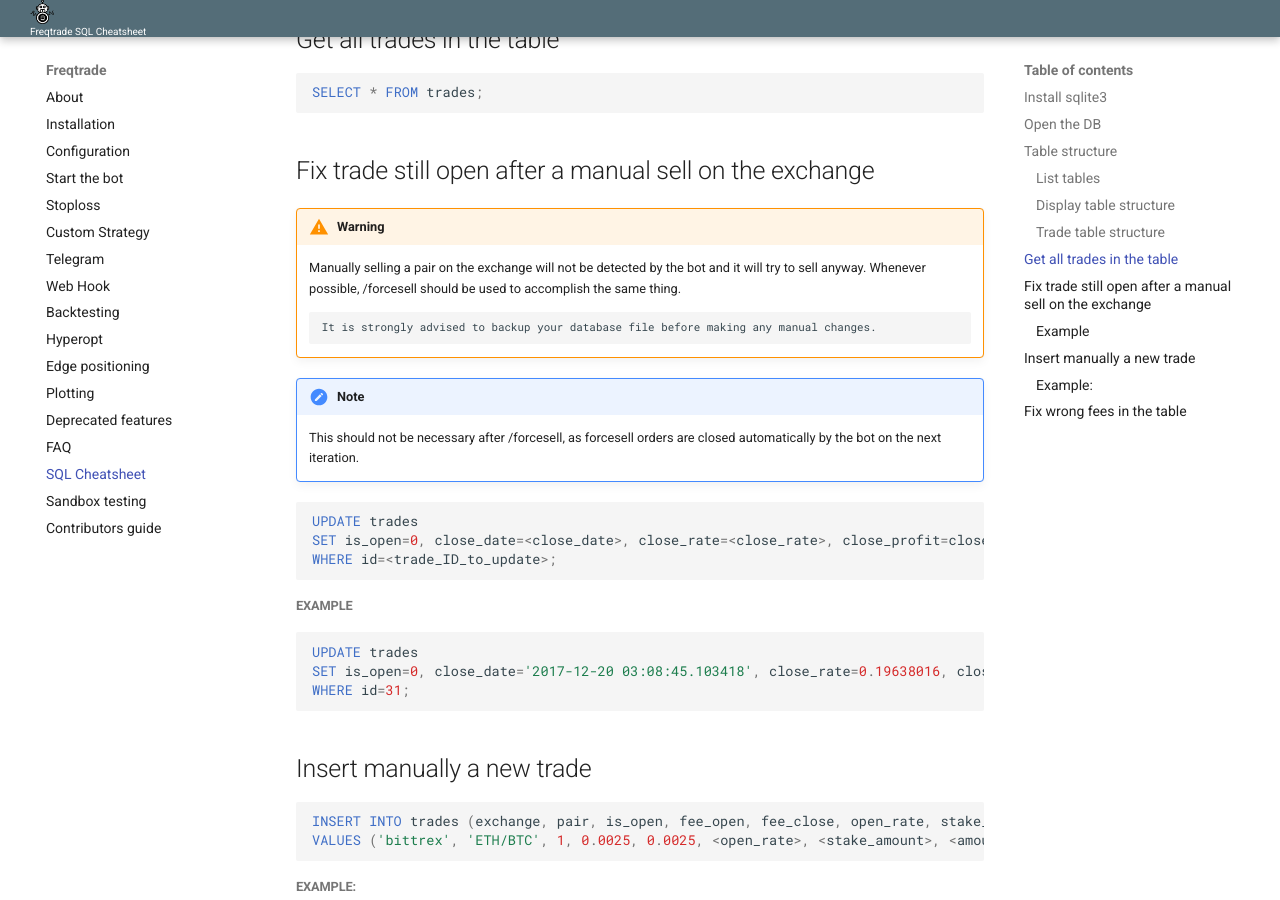
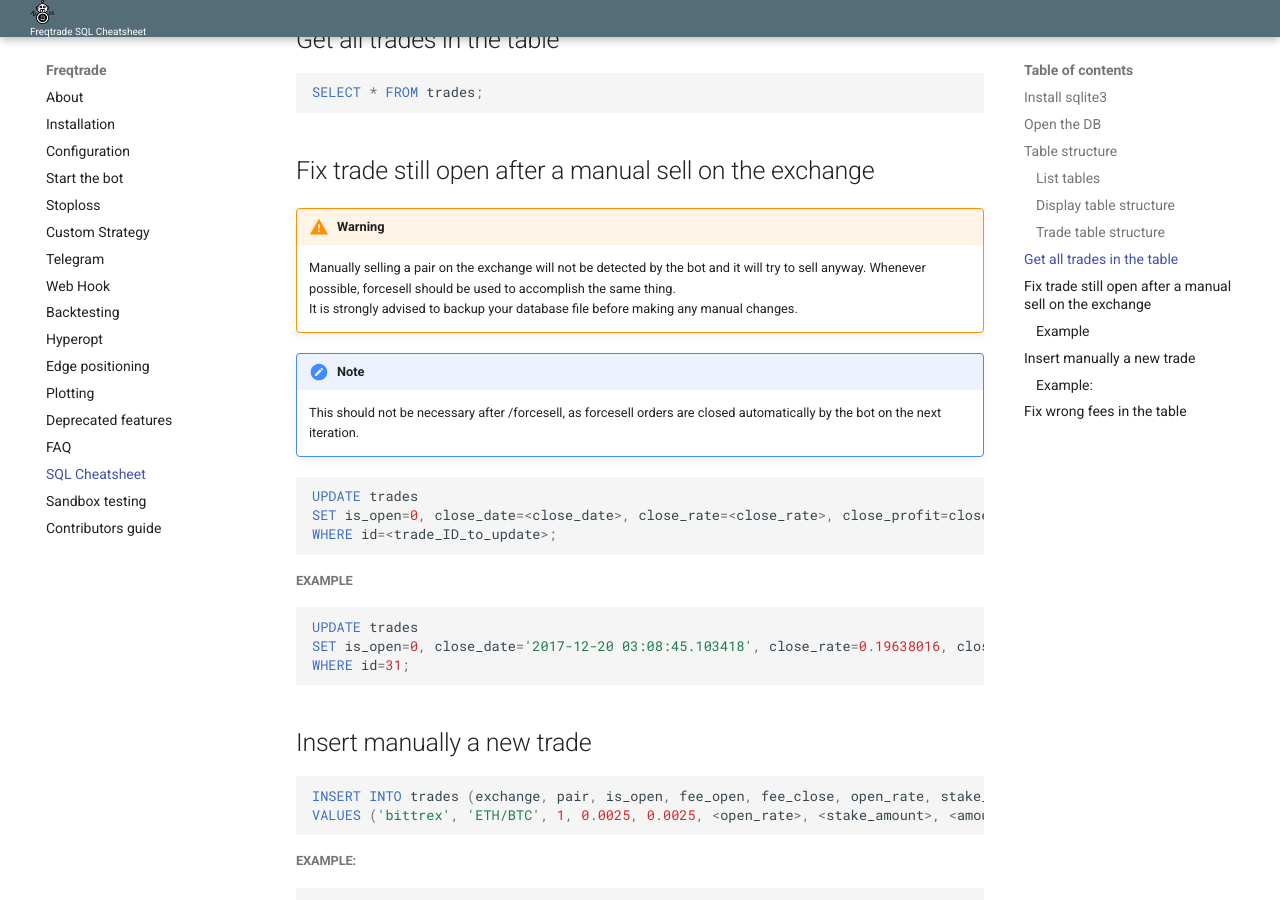
Before and after one commit to jacksonmori755/Crypto-trading-bot, an MkDocs documentation site: the page built from docs/sql_cheatsheet.md, in a window 1280 px wide and 900 px high, scrolled down 1462 px. Built offline with MkDocs 1.6.1 and Material for MkDocs 9.7.7, drawn with Linux system fonts in a browser that asks for light colours.

Commit message:
fix admonitions

```diff
--- a/docs/hyperopt.md
+++ b/docs/hyperopt.md
@@ -163,7 +163,7 @@ running at least several thousand evaluations.
 The `--spaces all` flag determines that all possible parameters should be optimized. Possibilities are listed below.
 
 !!! Warning
-When switching parameters or changing configuration options, the file `user_data/hyperopt_results.pickle` should be removed. It's used to be able to continue interrupted calculations, but does not detect changes to settings or the hyperopt file.
+    When switching parameters or changing configuration options, the file `user_data/hyperopt_results.pickle` should be removed. It's used to be able to continue interrupted calculations, but does not detect changes to settings or the hyperopt file.
 
 ### Execute Hyperopt with Different Ticker-Data Source
 
--- a/docs/sql_cheatsheet.md
+++ b/docs/sql_cheatsheet.md
@@ -66,9 +66,7 @@ SELECT * FROM trades;
 ## Fix trade still open after a manual sell on the exchange
 
 !!! Warning
-  	Manually selling a pair on the exchange will not be detected by the bot and it will try to sell anyway.
-  	Whenever possible, /forcesell <tradeid> should be used to accomplish the same thing.
-
+  	Manually selling a pair on the exchange will not be detected by the bot and it will try to sell anyway. Whenever possible, forcesell <tradeid> should be used to accomplish the same thing.
 		It is strongly advised to backup your database file before making any manual changes.
 
 !!! Note
```
